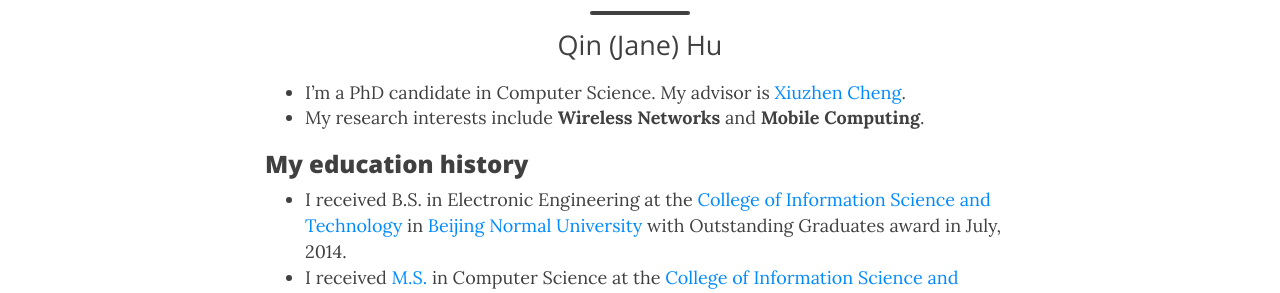
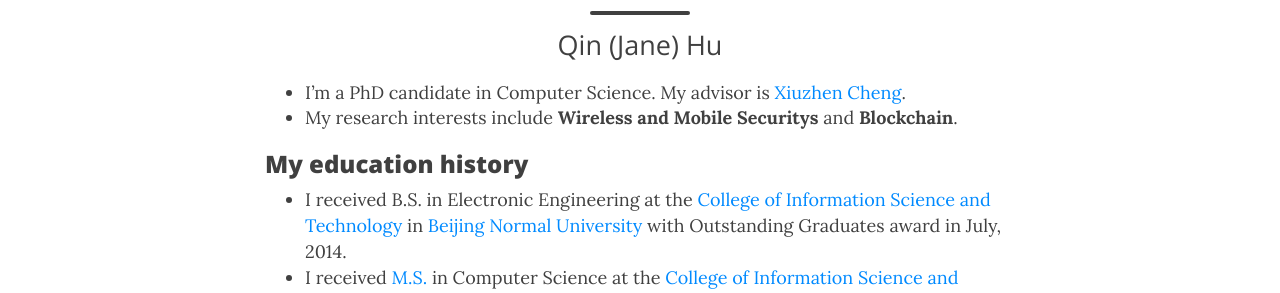
Before and after one commit to qinhu2010/qinhu2010.github.io, a Jekyll site: the page built from aboutme.md, in a window 1280 px wide. Shown: the part 222-515 px from the top of the page. Built offline with Jekyll 4.4.1, drawn with Linux system fonts in a browser that asks for light colours; nearby versions of some CDN libraries.

Commit message:
Update aboutme.md

```diff
--- a/aboutme.md
+++ b/aboutme.md
@@ -5,7 +5,7 @@ subtitle: Qin (Jane) Hu
 ---
 
 - I'm a PhD candidate in Computer Science. My advisor is [Xiuzhen Cheng](https://www2.seas.gwu.edu/~cheng/).
-- My research interests include **Wireless Networks** and **Mobile Computing**.
+- My research interests include **Wireless and Mobile Securitys** and **Blockchain**.
 
 ### My education history
 
```
